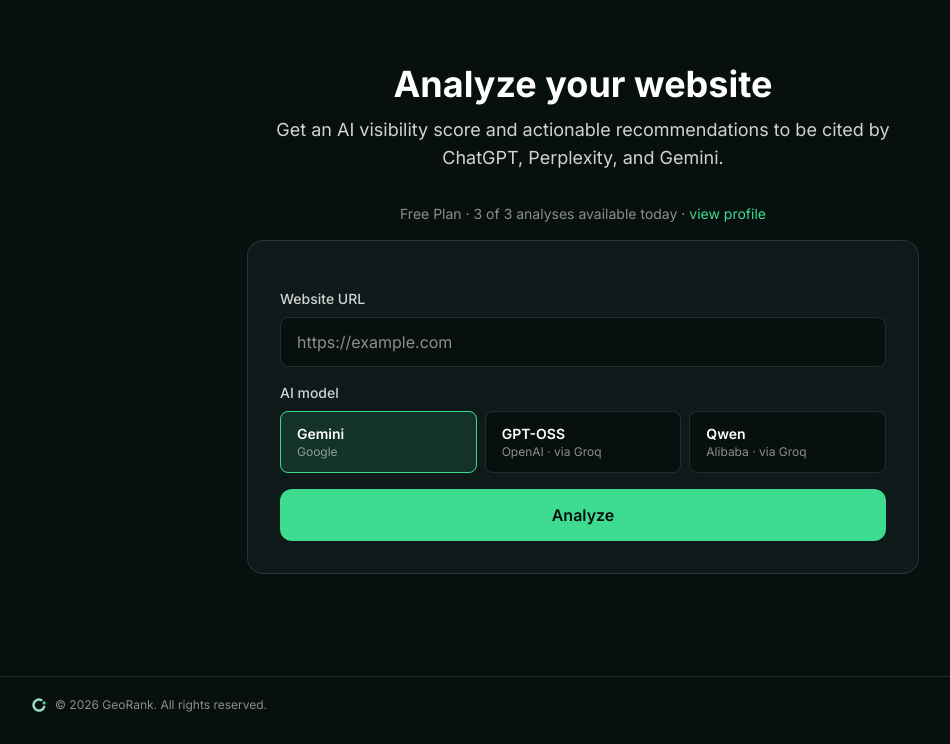
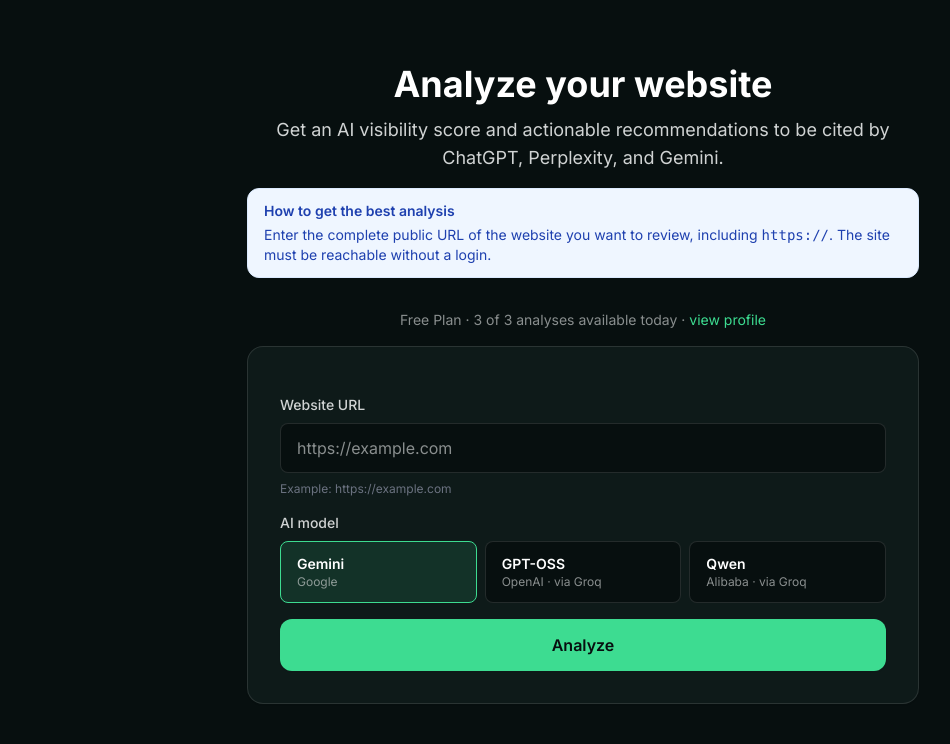
Before and after one commit to Unbot2313/GeoRank, a Django app: page /submit/ in a window 1280 px wide. Shown: the part 67-811 px from the top of the page, without its empty margins (57-1007 px from the left). Before the commit the page ends 779 px from the top, so only its background shows below. Run offline with Django 5.2, Linux system fonts and the light colour scheme; the visitor is signed in with stand-in values (Sample User, id 1); data that the repository does not hold is empty; some libraries are stand-ins or nearby versions.

Commit message:
feat: add analysis guidance

```diff
--- a/analysis/templates/analysis/submit.html
+++ b/analysis/templates/analysis/submit.html
@@ -9,6 +9,10 @@
         <p class="text-base sm:text-lg text-fg-secondary">
             Get an AI visibility score and actionable recommendations to be cited by ChatGPT, Perplexity, and Gemini.
         </p>
+        <div class="mt-4 text-left bg-blue-50 border border-blue-100 rounded-xl px-4 py-3 text-sm text-blue-800">
+            <p class="font-semibold mb-1">How to get the best analysis</p>
+            <p>Enter the complete public URL of the website you want to review, including <code>https://</code>. The site must be reachable without a login.</p>
+        </div>
     </div>
 
     {% if profile.plan_type == 'free' %}
@@ -29,6 +33,7 @@
             <div>
                 <label for="id_url" class="block text-sm font-medium text-fg-secondary mb-2">Website URL</label>
                 {{ form.url }}
+                <p class="mt-2 text-xs text-gray-500">Example: https://example.com</p>
                 {% if form.url.errors %}
                 <p class="mt-2 text-sm text-danger">{{ form.url.errors.0 }}</p>
                 {% endif %}
```
Also changed, not shown: analysis/templates/analysis/result.html (+9 -0 lines).
